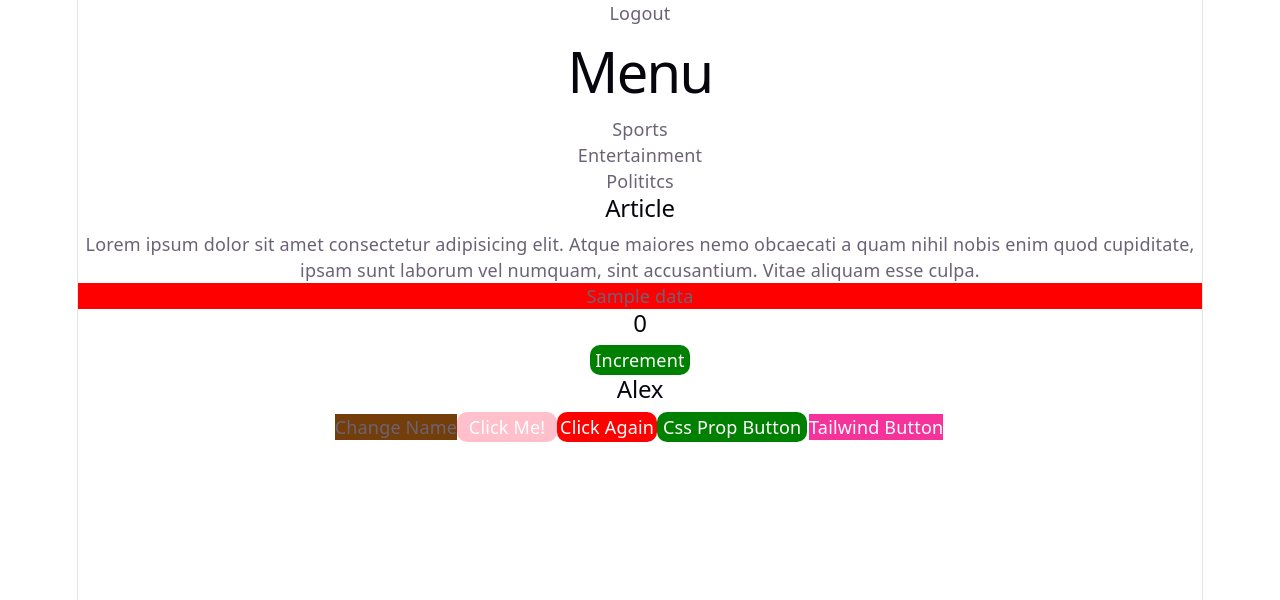
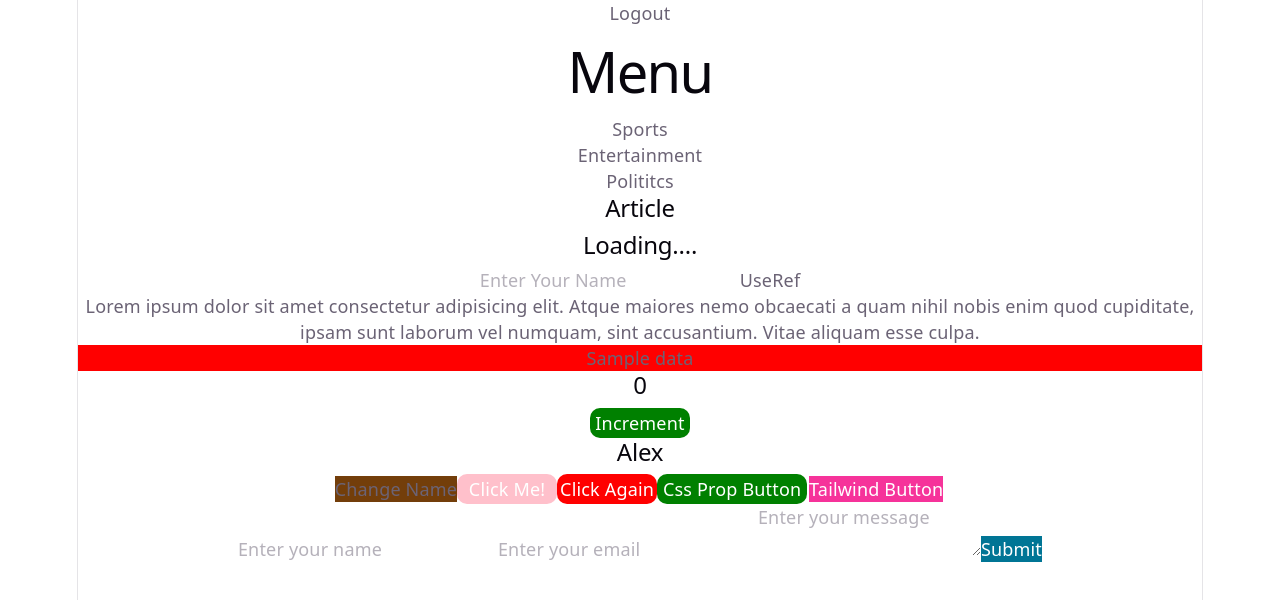
Before and after one commit to devendrakumarkr/Javascript_AIML_C, a React (Vite) app in the folder reactapp/: page / in a window 1280 px wide. Shown: the top 600 px of the page. Built offline with nearby package versions, Linux system fonts and the light colour scheme; no server answers.

Commit message:
feat addded form code

```diff
--- a/reactapp/src/App.jsx
+++ b/reactapp/src/App.jsx
@@ -3,6 +3,7 @@ import './App.css'
 import Menu from './component/Menu'
 import Article from './component/Article'
 import Homepage from './component/Homepage'
+import Contact from './component/Contact'
 
 function App() {
   const[data,setData]=useState("Sample data")
@@ -11,6 +12,7 @@ function App() {
       <Homepage/>
       <Menu/>
       <Article data={data}/>
+      <Contact/>
     </>
   )
 }
--- a/reactapp/src/component/Article.jsx
+++ b/reactapp/src/component/Article.jsx
@@ -1,4 +1,4 @@
-import React,{useState, useEffect} from 'react'
+import React,{useState, useEffect, useRef} from 'react'
 import ArtStyle from "../css/Article.module.css"
 // import styled from "styled-components"
 import styled from "@emotion/styled"
@@ -10,6 +10,9 @@ function Article(props) {
     const[count,setCount]=useState(0)
     const[age,setAge]=useState(0)
     const[name,setName]=useState("Alex")
+    const [loading, setLoading]=useState(false)
+
+    const myRef=useRef(null)
 
     useEffect(()=>{
       console.log("Component Mounted")
@@ -18,7 +21,7 @@ function Article(props) {
       }
     },[ name])
 
-    useState(()=>{
+    useEffect(()=>{
       // const fetchData=async()=>{
       //   try{
       //     const response=await fetch("https://dummyjson.com/products/222",{
@@ -33,17 +36,24 @@ function Article(props) {
 
       const fetchData=async()=>{
         try{
+          setLoading(true)
           const response=await axios.get("https://dummyjson.com/products")
           console.log(response.data)
+          setLoading(false)
         }catch(error){
           console.log(error)
         }
       }
 
+
       fetchData()
     },[])
 
 
+    const handleRef=()=>{
+      myRef.current.focus()
+      console.log(myRef.current.value)
+    }
 
 
     const handleIncrement=()=>{
@@ -53,6 +63,9 @@ function Article(props) {
   return (
     <div>
       <h2>Article</h2>
+      {loading?<h2>Loading....</h2>:""}
+      <input type='text' ref={myRef} placeholder='Enter Your Name'/>
+      <button onClick={handleRef}>UseRef</button>
       <p>Lorem ipsum dolor sit amet consectetur adipisicing elit. Atque maiores nemo obcaecati a quam nihil nobis enim quod cupiditate, ipsam sunt laborum vel numquam, sint accusantium. Vitae aliquam esse culpa.</p>
       <h3 style={{backgroundColor:"red"}}>{props.data}</h3>
       <h2>{count}</h2>
--- /dev/null
+++ b/reactapp/src/component/Contact.jsx
@@ -0,0 +1,27 @@
+import React, {useState} from 'react'
+
+function Contact() {
+    const [name,setName]=useState("")
+    const [email,setEmail]=useState("")
+    const [message,setMessage]=useState("")
+
+    const handleSubmit=()=>{
+        event.preventDefault()
+        console.log(name)
+        console.log(email)
+        console.log(message)
+    }
+  return (
+    <div>
+      <form onSubmit={handleSubmit}>
+        <input type="text" placeholder='Enter your name' value={name} onChange={(e)=>setName(e.target.value)}/>
+        <input type="email" placeholder='Enter your email' value={email} onChange={(e)=>setEmail(e.target.value)}/>
+        <textarea placeholder='Enter your message' value={message} onChange={(e)=>setMessage(e.target.value)}></textarea>
+        <button className='bg-cyan-700 text-white' type='submit'>Submit</button>
+
+      </form>
+    </div>
+  )
+}
+
+export default Contact
```
